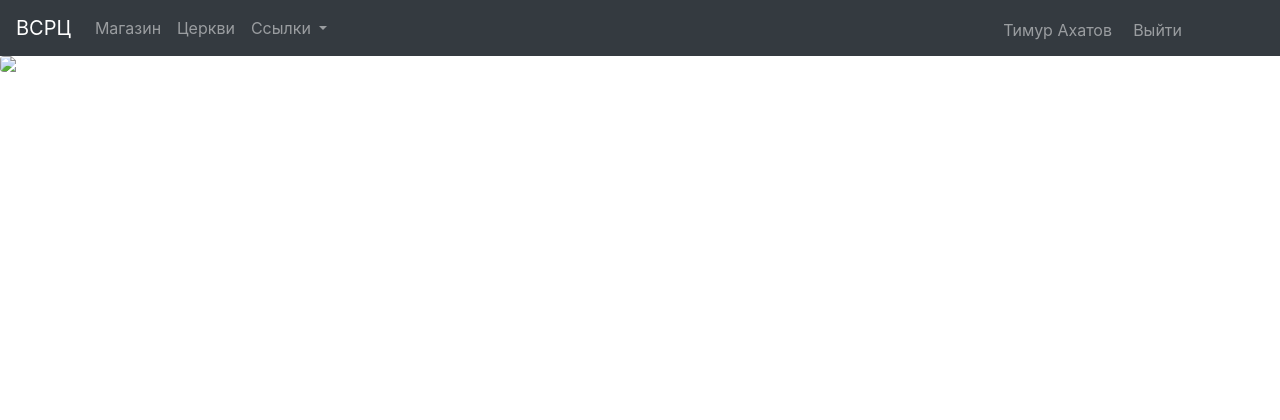
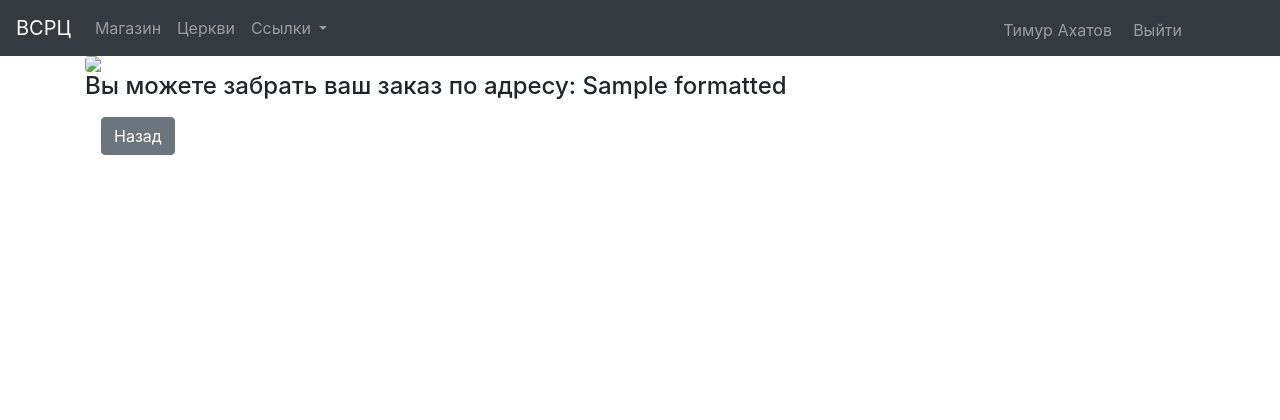
Before and after one commit to tamco61/WebChurchOnFlask, a Flask app: page /order/1 in a window 1280 px wide. Shown: the top 420 px of the page. Run offline with Flask 2, Linux system fonts and the light colour scheme; a user stored in the database is signed in; data comes from the database, SQL or seed files in the repository; both versions use the stored data as it was after the commit; a database or web service that is not in the repository returns one stand-in record (values such as "Sample title"); data that the repository does not hold is empty; parts of the project's set-up code (start-up, migrations or seed data) failed here and were passed over; some libraries are stand-ins or nearby versions.

Commit message:
Чуть улучшил страничку заказов и сделал наши аккаунты админскими

```diff
--- a/geocode.py
+++ b/geocode.py
@@ -15,3 +15,17 @@ def draw_map(address):
         toponym_coodrinates = ','.join(toponym["Point"]["pos"].split())
 
         return toponym_coodrinates
+
+
+def get_full_address(text):
+    server = 'https://geocode-maps.yandex.ru/1.x/'
+    params = {
+        "apikey": "40d1649f-0493-4b70-98ba-98533de7710b",
+        'geocode': text,
+        'format': 'json'
+    }
+    resp = requests.get(server, params=params).json()
+    if resp['response']['GeoObjectCollection']['featureMember'] != []:
+        address = resp['response']['GeoObjectCollection']['featureMember'][0]['GeoObject']['metaDataProperty']['GeocoderMetaData']['Address']['formatted']
+        return address
+    return 0
--- a/main.py
+++ b/main.py
@@ -160,8 +160,9 @@ def end_buy(id):
     session = db_session.create_session()
     sale = session.query(Sale).filter(Sale.id == id).first()
     prod = session.query(Product).filter(Product.id == sale.item).first()
-
-    return render_template('order.html', title='Заказ', ll=geocode.draw_map(prod.address))
+    ll = geocode.draw_map(prod.address)
+    text = geocode.get_full_address(ll)
+    return render_template('order.html', title='Заказ', ll=ll, text=text)
 
 
 @app.route('/create_order/<int:id>')
@@ -199,14 +200,15 @@ def view_profile():
     session = db_session.create_session()
     sales = session.query(Sale).all()
     sales_lst = list()
-    for i in sales:
-        if i.seller == current_user.id:
-            id = i.id
-            prod = session.query(Product).filter(Product.id == i.item).first()
-            item = prod.id
-            name = prod.name
-            sold_status = i.sold_status
-            sales_lst.append([id, item, name, sold_status])
+    if current_user.is_authenticated:
+        for i in sales:
+            if i.seller == current_user.id:
+                id = i.id
+                prod = session.query(Product).filter(Product.id == i.item).first()
+                item = prod.id
+                name = prod.name
+                sold_status = i.sold_status
+                sales_lst.append([id, item, name, sold_status])
     return render_template('profile.html', title='Профиль', sales_lst=sales_lst)
 
 
--- a/templates/order.html
+++ b/templates/order.html
@@ -1,4 +1,8 @@
 {% extends "base.html" %}
 {% block content %}
+<div class="container">
 <img src="http://static-maps.yandex.ru/1.x/?ll={{ ll }}&l=map&z=17&pt={{ ll }},pm2bll&size=650,450" class="rounded mx-auto d-block">
+<h4>Вы можете забрать ваш заказ по адресу: {{text}}</h4>
+    <a class="nav-link" href="/profile"><button type="button" class="btn btn-secondary">Назад</button></a>
+</div>
 {% endblock %}
```
Also changed, not shown: db/database.sqlite.
